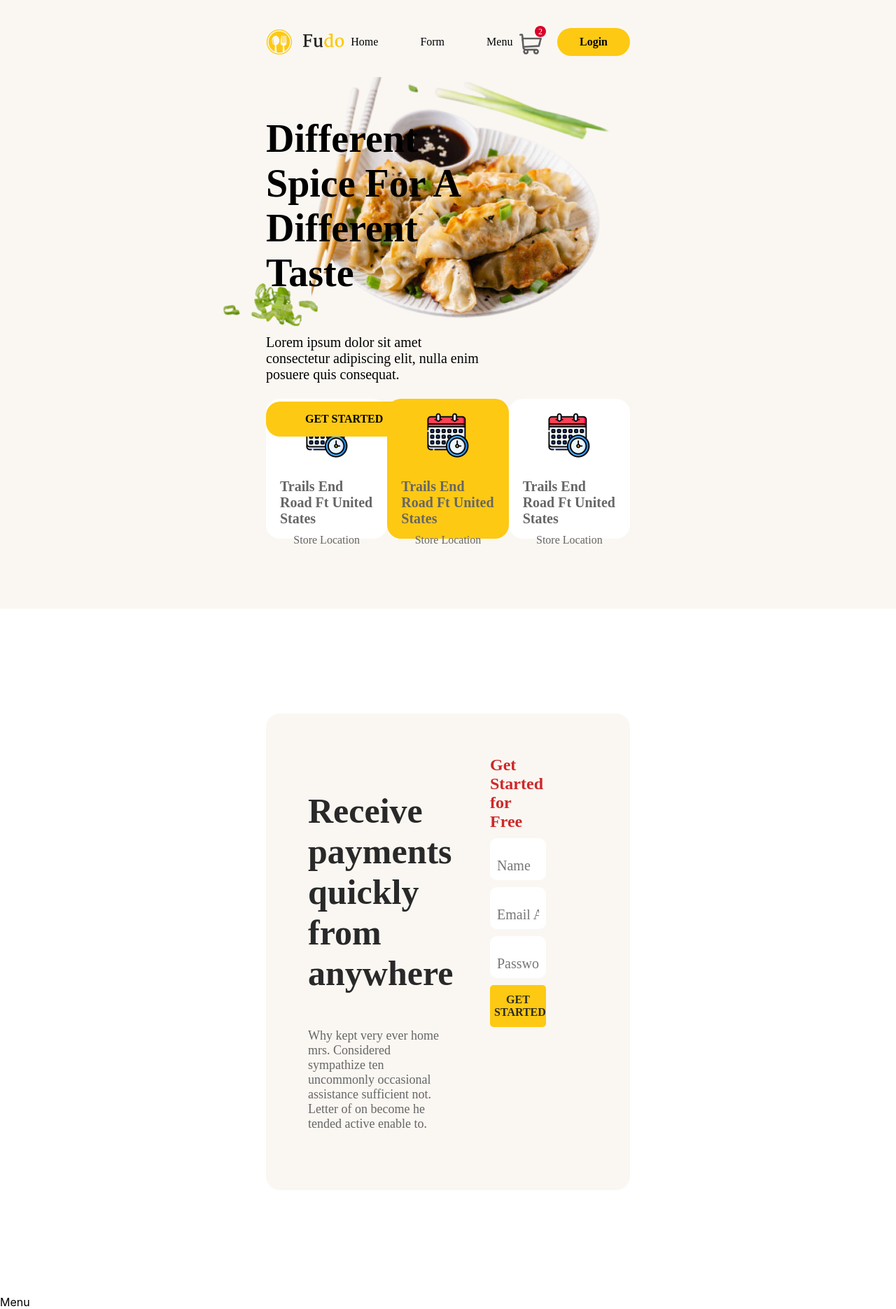
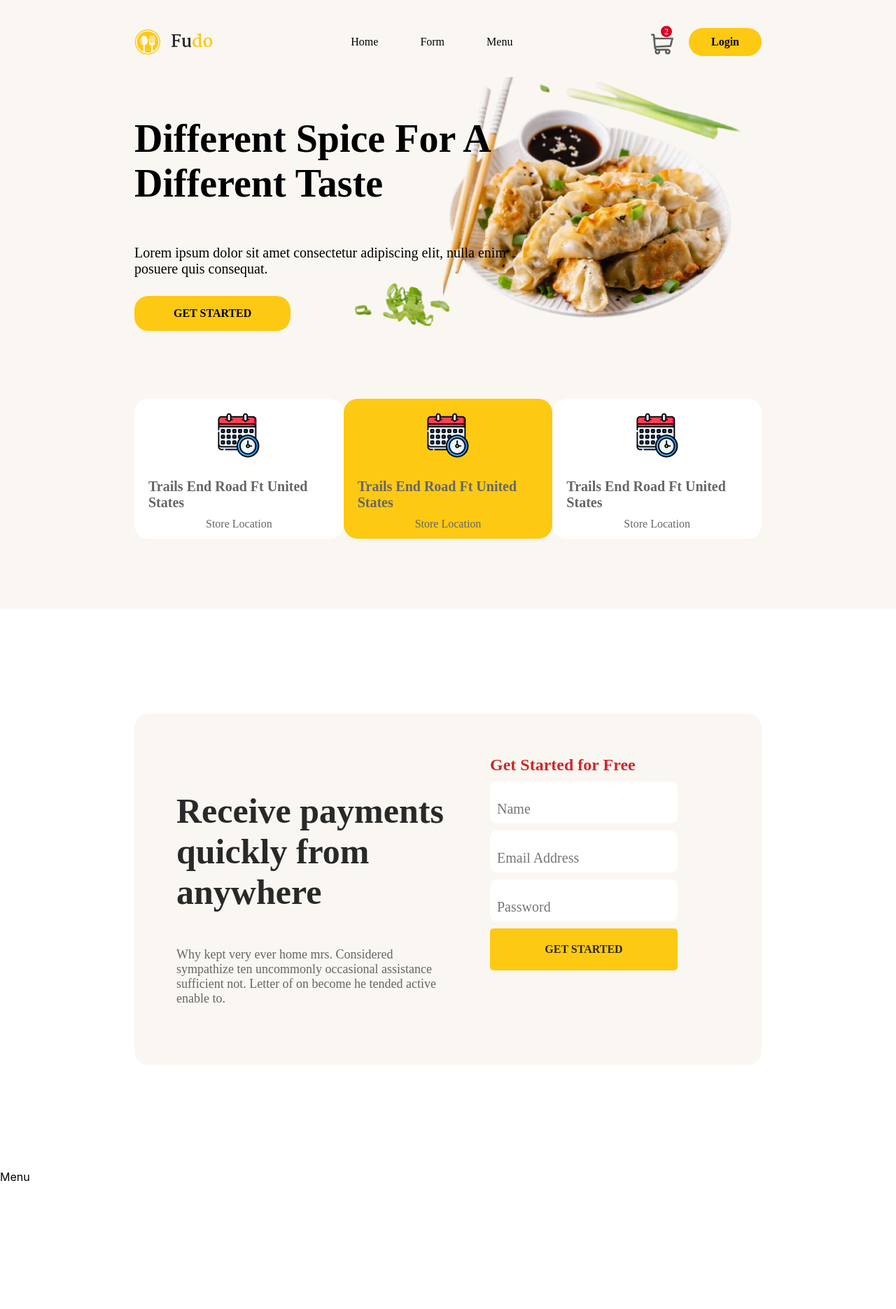
Before and after one commit to Ajith-Antony/Fudo, a Next.js app: page / in a window 1280 px wide. Shown: the whole page at 70% size. After the commit the page ends 1692 px from the top, so only its background shows below. Built offline with nearby package versions, Linux system fonts and the light colour scheme.

Commit message:
style fix

```diff
--- a/components/Form/styles.module.scss
+++ b/components/Form/styles.module.scss
@@ -1,5 +1,5 @@
 .formBlock {
-  margin: 150px 380px;
+  margin: 150px 12rem;
   padding: 60px;
   background-color: #faf7f2;
   border-radius: 20px;
--- a/components/Home/style.module.scss
+++ b/components/Home/style.module.scss
@@ -7,7 +7,7 @@ $button-primary: #fdc913;
   width: 100%;
   font-family: "Martel";
   font-style: normal;
-  padding: 40px 380px;
+  padding: 40px 12rem;
 }
 .nav {
   height: 40px;
@@ -43,7 +43,7 @@ $button-primary: #fdc913;
       height: 16px;
       aspect-ratio: 1;
       top: 25px;
-      right: 500px;
+      right: 20rem;
       font-weight: 400;
       font-size: 12px;
       background-color: #d80027;
```
